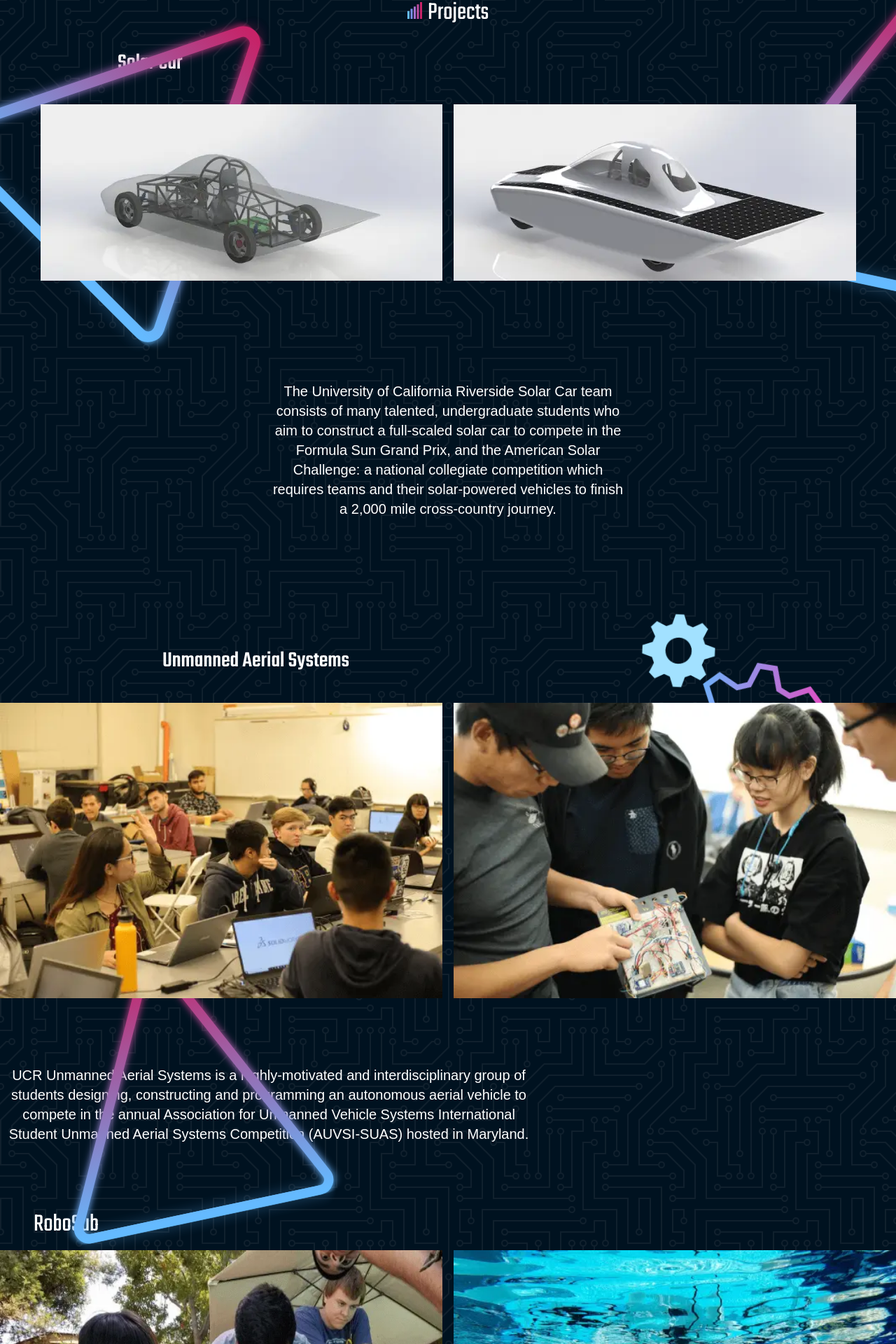
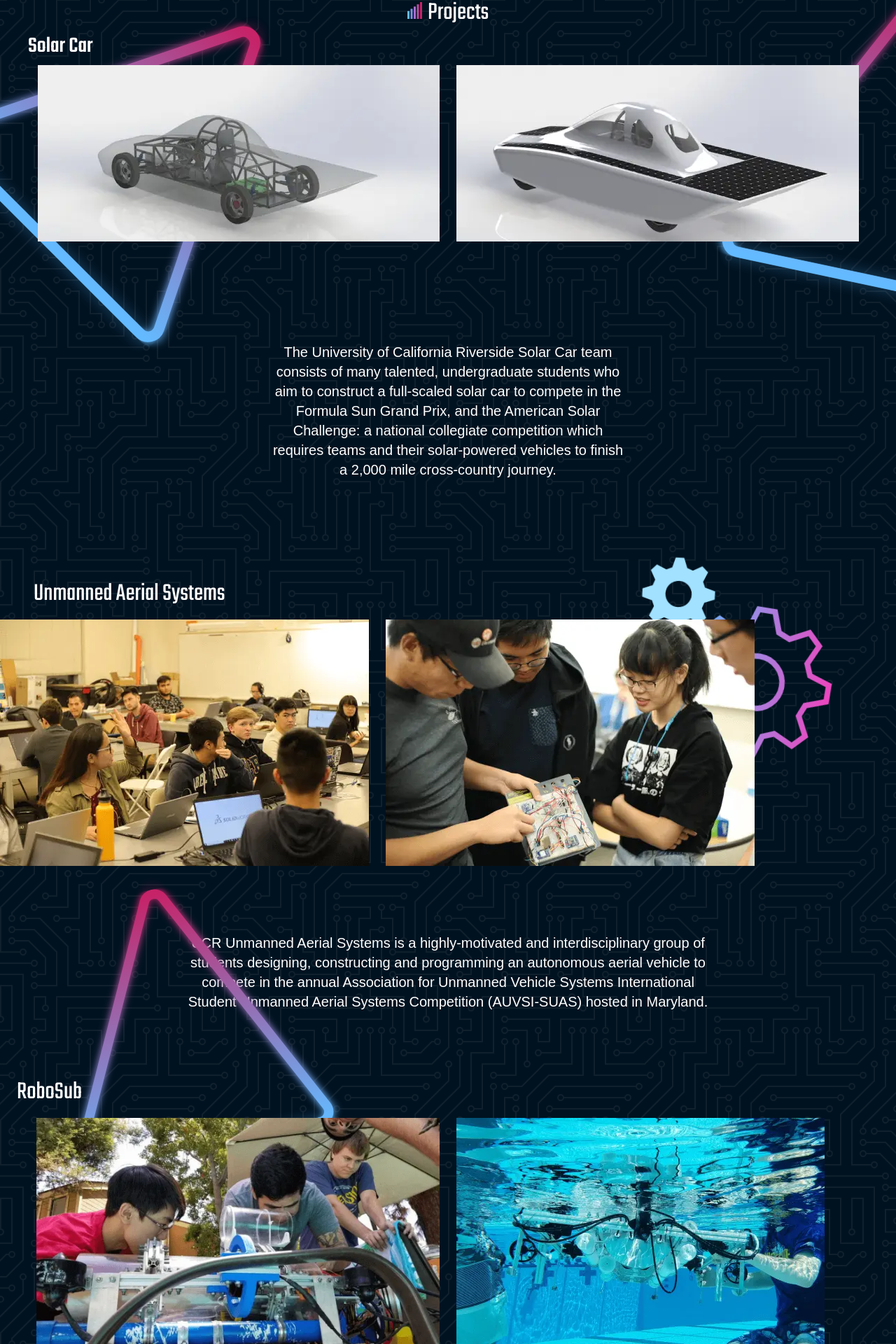
Before and after one commit to acm-ucr/ieee-website, a Next.js app: page /projects in a window 1280 px wide. Shown: the part 65-1985 px from the top of the page at 70% size. Built offline with nearby package versions, Linux system fonts and the light colour scheme; a web font is replaced by a local one.

Commit message:
fixed some layout

```diff
--- a/components/Project.jsx
+++ b/components/Project.jsx
@@ -7,15 +7,23 @@
 import RoboSub2 from "../public/pictures/RoboSub2.webp";
 import Micromouse1 from "../public/pictures/Micromouse1.webp";
 import Micromouse2 from "../public/pictures/Micromouse2.webp";
+import { Row } from "react-bootstrap";
+import { Col } from "react-bootstrap";
 
 const Project = () => {
   return (
     <div>
-      <h2 className="indent-32 m-10 font-teko text-">Solar Car</h2>
+      <h2 className="ml-10 font-teko text-">Solar Car</h2>
       <div className="flex flex-col items-center">
         <div className="flex flex-row space-x-4">
-          <img className="z-10" src={solarcar2.src} />
-          <img className="z-10" src={solarcar1.src} />
+          <Row className="z-10">
+            <Col xs={12} sm={6}>
+              <img src={solarcar2.src} />
+            </Col>
+            <Col xs={12} sm={6}>
+              <img src={solarcar1.src} />
+            </Col>
+          </Row>
         </div>
         <p className="text-center text-xl w-2/5 m-36 font-giden">
           The University of California Riverside Solar Car team consists of many
@@ -26,13 +34,19 @@
           cross-country journey.
         </p>
       </div>
-      <div>
-        <h2 className="z-50 indent-48 m-10 font-teko text-">
+      <p className="z-10 font-teko text-4xl w-full ml-12">
           Unmanned Aerial Systems
-        </h2>
-        <div className="flex flex-row w-full justify-between">
-          <img className="z-10 mr-2 w-1/2" src={UAS1.src} />
-          <img className="z-10 ml-2 w-1/2" src={UAS2.src} />
+      </p>
+      <div className="flex flex-col items-center">
+        <div className="flex flex-row w-full space-x-4">
+          <Row className="z-10">
+            <Col xs={12} sm={6}>
+              <img src={UAS1.src} />
+            </Col>
+            <Col xs={12} sm={6}>
+              <img src={UAS2.src} />
+            </Col>
+          </Row>
         </div>
         <p className="text-center text-xl w-11/12 md:w-3/5 my-24 font-giden">
           UCR Unmanned Aerial Systems is a highly-motivated and
@@ -41,10 +55,18 @@
           Association for Unmanned Vehicle Systems International Student
           Unmanned Aerial Systems Competition (AUVSI-SUAS) hosted in Maryland.
         </p>
-        <p className="font-teko text-4xl text-left w-full ml-12">RoboSub</p>
-        <div className="flex flex-row w-full justify-between">
-          <img className="z-10 mr-2 w-1/2" src={RoboSub1.src} />
-          <img className="z-10 ml-2 w-1/2" src={RoboSub2.src} />
+        <p className="font-teko text-4xl w-full ml-12">RoboSub</p>
+        <div>
+          <div className="flex flex-row w-full justify-between">
+            <Row className="z-10">
+              <Col xs={12} sm={6}>
+                <img src={RoboSub1.src} />
+              </Col>
+              <Col xs={12} sm={6}>
+                <img src={RoboSub2.src} />
+              </Col>
+            </Row>
+          </div>
         </div>
       </div>
       <div>
@@ -61,11 +83,11 @@
         </div>
       </div>
       <div>
-        <h2 className="indent-36 m-10 font-teko text-">Micromouse</h2>
+        <p className="font-teko text-4xl text-left w-full ml-12">Micromouse</p>
         <div className="flex flex-col items-center">
           <div className="flex flex-row space-x-4">
-            <img src={Micromouse1.src} />
-            <img src={Micromouse2.src} />
+            <img className="z-10" src={Micromouse1.src} />
+            <img className="z-10" src={Micromouse2.src} />
           </div>
           <p className="text-center text-xl w-2/5 m-36 font-giden">
             Lorem ipsum dolor sit amet, consectetur adipiscing elit, sed do
```
